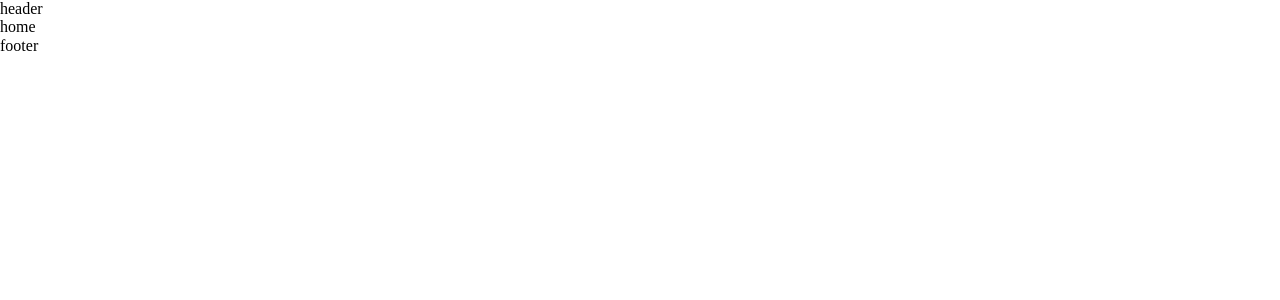
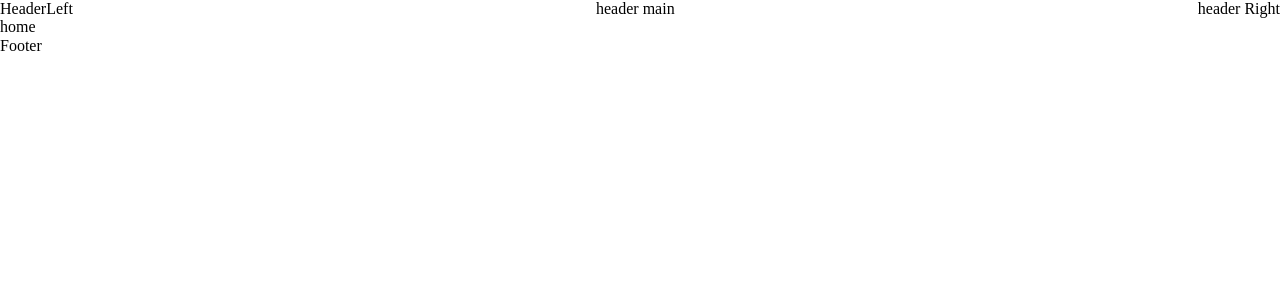
Before and after one commit to agreenbird1/react-airbnb, a React (Create React App) app: page / in a window 1280 px wide. Shown: the top 300 px of the page. Built offline with nearby package versions, Linux system fonts and the light colour scheme.

Commit message:
styled-components和头部搭建

```diff
--- a/package.json
+++ b/package.json
@@ -13,6 +13,7 @@
     "react-redux": "^8.1.2",
     "react-router-dom": "^6.15.0",
     "react-scripts": "5.0.1",
+    "styled-components": "^6.0.7",
     "web-vitals": "^2.1.4"
   },
   "scripts": {
--- a/src/App.jsx
+++ b/src/App.jsx
@@ -1,13 +1,13 @@
 import { Outlet } from 'react-router-dom'
+import Header from "@/components/header"
+import Footer from "@/components/footer"
 
 function App() {
   return (
     <div className="App">
-      <header className="App-header">header</header>
-      <Outlet>
-        ssss
-      </Outlet>
-      <footer>footer</footer>
+      <Header />
+      <Outlet />
+      <Footer />
     </div>
   )
 }
--- /dev/null
+++ b/src/components/footer/index.jsx
@@ -0,0 +1,9 @@
+import React, { memo } from 'react'
+
+const index = memo(() => {
+  return (
+    <div>Footer</div>
+  )
+})
+
+export default index
--- /dev/null
+++ b/src/components/header/components/header-left/index.jsx
@@ -0,0 +1,8 @@
+import React, { memo } from 'react'
+import HeaderLeft from './style'
+
+const index = memo(() => {
+  return <HeaderLeft>HeaderLeft</HeaderLeft>
+})
+
+export default index
--- /dev/null
+++ b/src/components/header/components/header-left/style.js
@@ -0,0 +1,5 @@
+import styled from 'styled-components'
+
+const HeaderLeft = styled.div``
+
+export default HeaderLeft
--- /dev/null
+++ b/src/components/header/components/header-main/index.jsx
@@ -0,0 +1,11 @@
+
+import React, { memo } from 'react'
+import HeaderMain from "./style"
+
+const index = memo(() => {
+  return (
+    <HeaderMain>header main</HeaderMain>
+  )
+})
+
+export default index
--- /dev/null
+++ b/src/components/header/components/header-main/style.js
@@ -0,0 +1,5 @@
+import styled from 'styled-components'
+
+const HeaderMain = styled.div``
+
+export default HeaderMain
--- /dev/null
+++ b/src/components/header/components/header-right/index.jsx
@@ -0,0 +1,10 @@
+import React, { memo } from 'react'
+import HeaderRight from './style'
+
+const index = memo(() => {
+  return (
+    <HeaderRight>header Right</HeaderRight>
+  )
+})
+
+export default index
--- /dev/null
+++ b/src/components/header/components/header-right/style.js
@@ -0,0 +1,5 @@
+import styled from 'styled-components'
+
+const HeaderRight = styled.div``
+
+export default HeaderRight
--- /dev/null
+++ b/src/components/header/index.jsx
@@ -0,0 +1,17 @@
+import React, { memo } from 'react'
+import HeaderWrapper from './style'
+import HeaderLeft from './components/header-left';
+import HeaderMain from './components/header-main';
+import HeaderRight from './components/header-right';
+
+const index = memo(() => {
+  return (
+    <HeaderWrapper>
+      <HeaderLeft />
+      <HeaderMain />
+      <HeaderRight />
+    </HeaderWrapper>
+  )
+})
+
+export default index
--- /dev/null
+++ b/src/components/header/style.jsx
@@ -0,0 +1,9 @@
+import styled from 'styled-components'
+
+const HeaderWrapper = styled.header`
+  display: flex;
+  align-items: center;
+  justify-content: space-between;
+`
+
+export default HeaderWrapper
```
Also changed, not shown: 1 other file (tests, documents, lock files or other folders).
